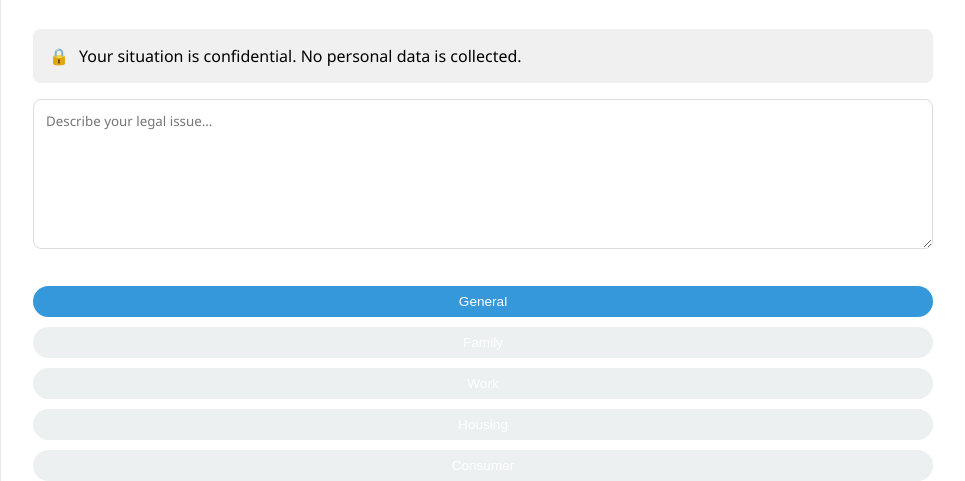
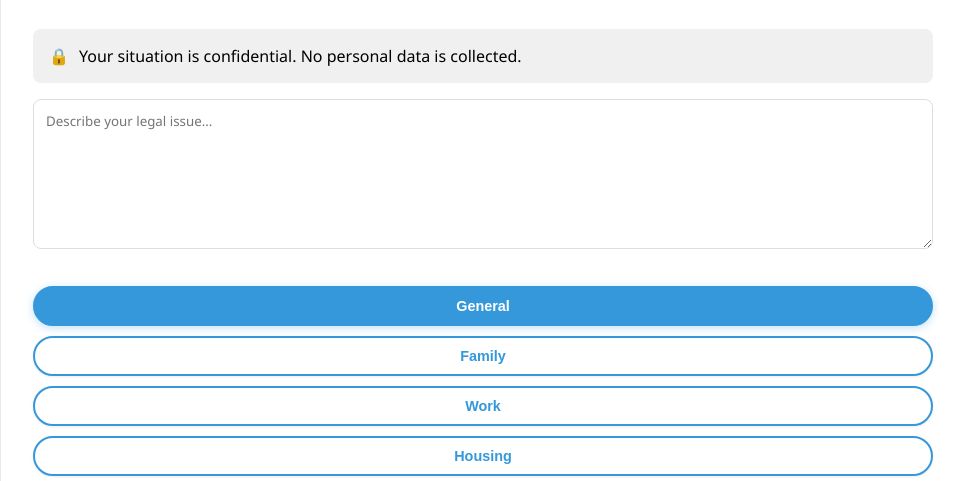
Before and after one commit to justice-aide-ca/justice-ai-anonyme, a website: page public/index.html in a window 1280 px wide. Shown: the part 345-826 px from the top of the page, without its empty margins (157-1122 px from the left). Drawn offline with Linux system fonts and the light colour scheme; no server answers.

Commit message:
Amélioration de la lisibilité des boutons de catégories

```diff
--- a/public/index.html
+++ b/public/index.html
@@ -35,12 +35,37 @@
         .resource-section a { color: #3498db; text-decoration: none; display: block; margin: 0.25rem 0; }
         .resource-section a:hover { text-decoration: underline; }
         .emergency { background: #ffeaa7; padding: 1rem; border-radius: 8px; margin-top: 1rem; }
-        .category-selector { display: flex; justify-content: center; gap: 10px; margin: 1rem 0; flex-wrap: wrap; }
-        .category-btn { background: #ecf0f1; border: none; padding: 8px 16px; border-radius: 20px; cursor: pointer; font-size: 0.85rem; }
-        .category-btn.active { background: #3498db; color: white; }
         .announcement { background: #e8f4fd; border: 1px solid #3498db; border-radius: 8px; padding: 10px 20px; margin-bottom: 20px; display: flex; justify-content: space-between; align-items: center; font-size: 0.9rem; }
         .announcement button { background: none; border: none; font-size: 1.2rem; cursor: pointer; color: #3498db; width: auto; padding: 0 5px; }
         .announcement span { flex: 1; margin-right: 10px; }
+
+        /* NOUVEAU STYLE POUR LES CATÉGORIES */
+        .category-selector { display: flex; justify-content: center; gap: 10px; margin: 1rem 0; flex-wrap: wrap; }
+        .category-btn {
+            background: #ffffff;
+            border: 2px solid #3498db;
+            color: #3498db;
+            padding: 10px 18px;
+            border-radius: 25px;
+            cursor: pointer;
+            font-size: 0.9rem;
+            font-weight: 600;
+            transition: all 0.2s ease;
+            box-shadow: 0 1px 3px rgba(0,0,0,0.08);
+        }
+        .category-btn:hover {
+            background: #ebf5fb;
+            border-color: #2980b9;
+            color: #2980b9;
+            transform: translateY(-1px);
+            box-shadow: 0 2px 6px rgba(0,0,0,0.12);
+        }
+        .category-btn.active {
+            background: #3498db;
+            color: white;
+            border-color: #3498db;
+            box-shadow: 0 2px 8px rgba(52,152,219,0.3);
+        }
     </style>
 </head>
 <body>
```
